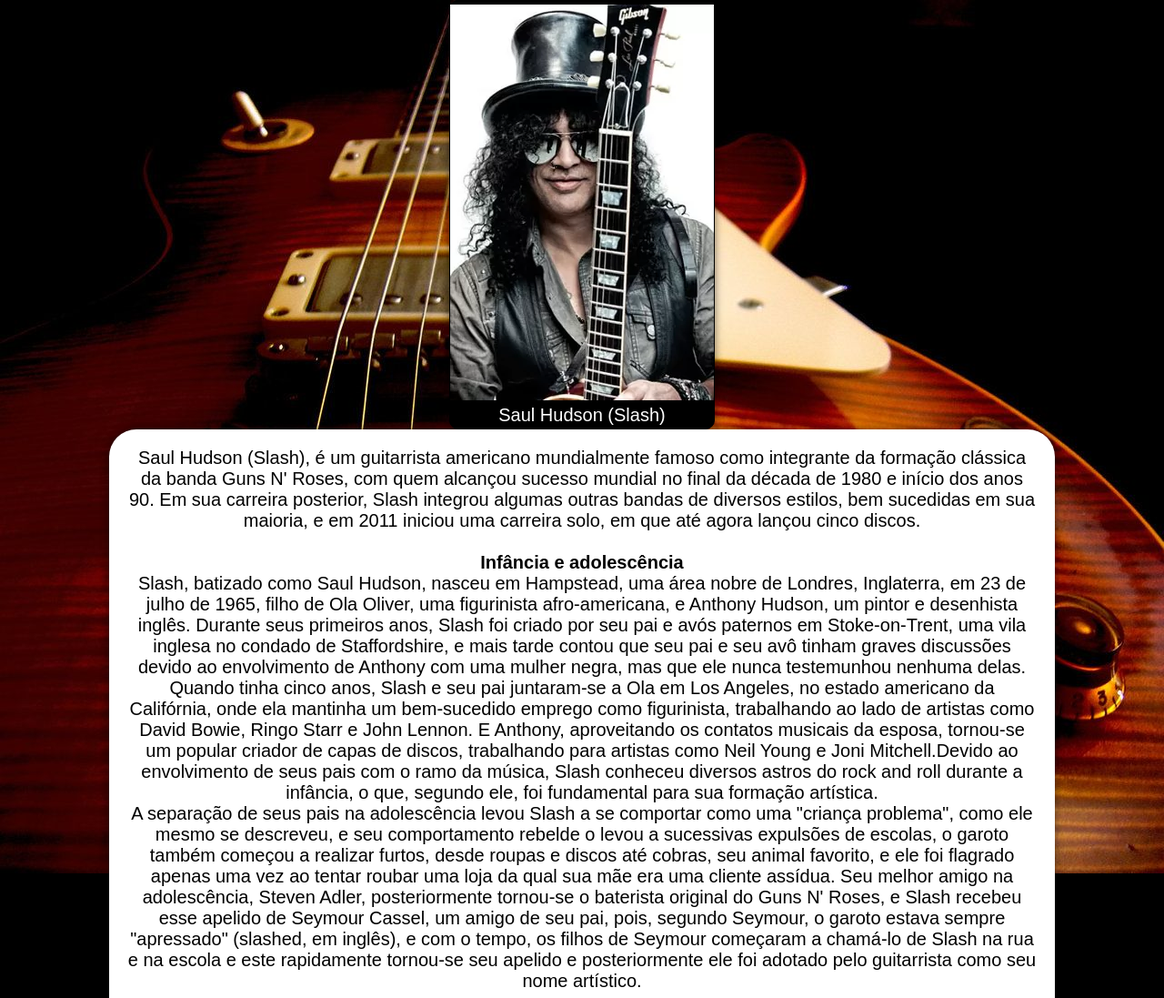
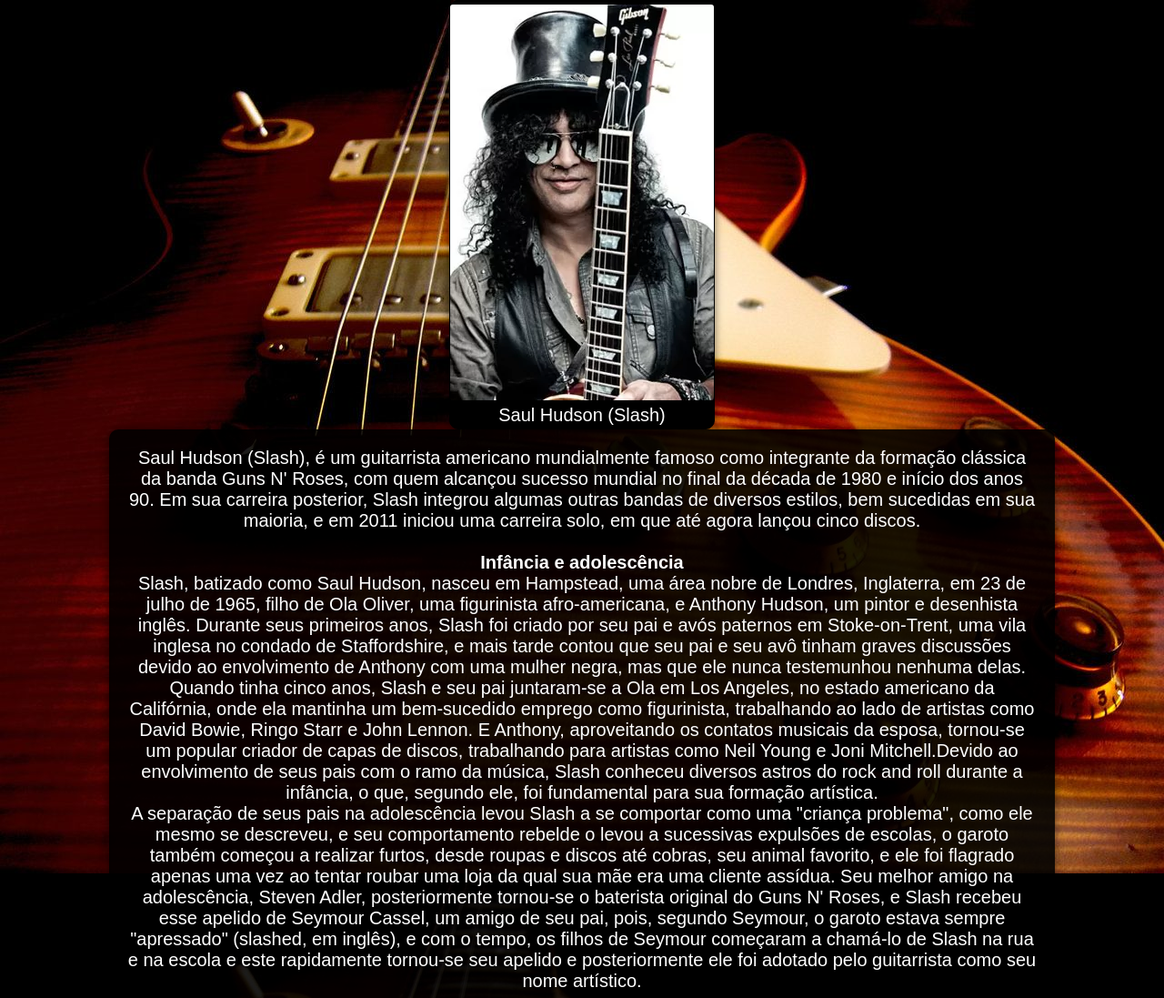
Before and after one commit to MaximillianoCramer/Projeto-Homenagem, a plain HTML site: page index.html in a window 1280 px wide. Shown: the top 1097 px of the page at 91% size. Drawn offline with Linux system fonts and the light colour scheme.

Commit message:
att 1.0
alterações mais limpas.

```diff
--- a/style.css
+++ b/style.css
@@ -8,6 +8,10 @@
 body{
     background-color: rgba(0, 0, 0, 0.178);
     background-image: url(gibson-lespaul.jpg);
+}
+
+body img {
+    border-radius: 3px;
 }
 
 #Foto-perfil {
@@ -34,9 +38,10 @@
     margin: auto;
     margin-bottom: 20px;
     padding: 20px;
-    background-color: white;
+    background-color: rgba(0, 0, 0, 0.89);
+    color: white;
     box-shadow: 0px 0px 10px rgb(0 0 0 / 53%);
-    border-radius: 30px;
+    border-radius: 10px;
 }
 
 
```
